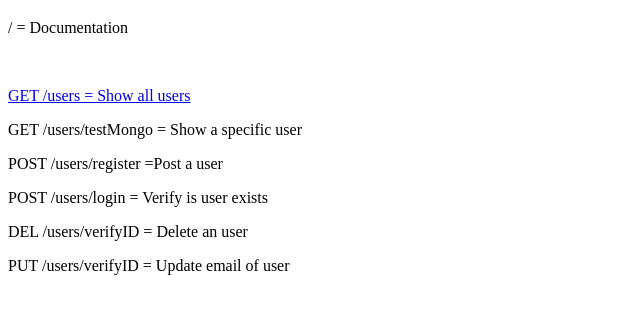
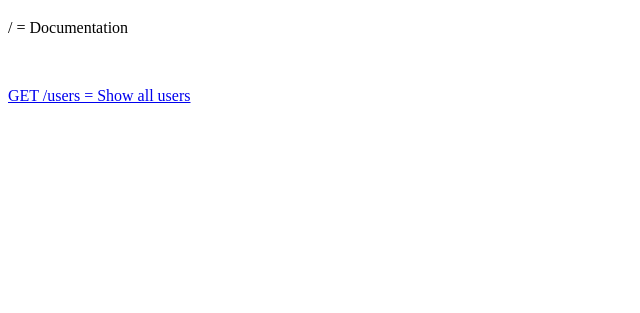
Before and after one commit to EHB-MCT/web2-course-project-back-end-Anas-Baghdadi, a website: page public/info.html in a window 1280 px wide. Shown: the part 61-374 px from the top of the page, without its empty margins (0-640 px from the left). Drawn offline with Linux system fonts and the light colour scheme.

Commit message:
fix info

```diff
--- a/public/info.html
+++ b/public/info.html
@@ -13,11 +13,7 @@
     <p> / = Documentation</p>
     <br>
     <p><a href="/user/testMongo">GET /users = Show all users</a></p>
-    <p>GET /users/testMongo = Show a specific  user</p>
-    <p>POST /users/register =Post a user</p>
-    <p>POST /users/login = Verify is user exists </p>
-    <p>DEL /users/verifyID = Delete an user </p>
-    <p>PUT /users/verifyID = Update email of user </p>
+
     <br>
 
 
```
